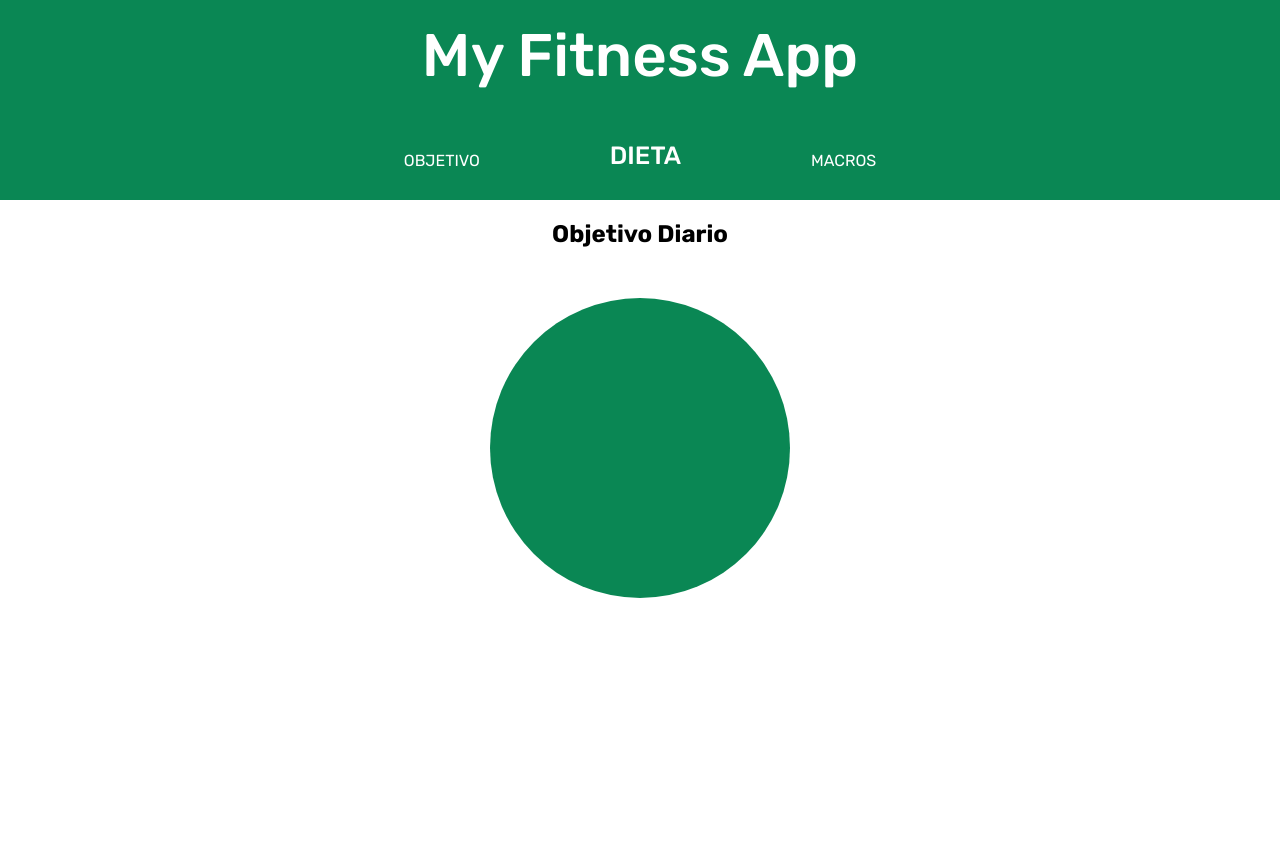
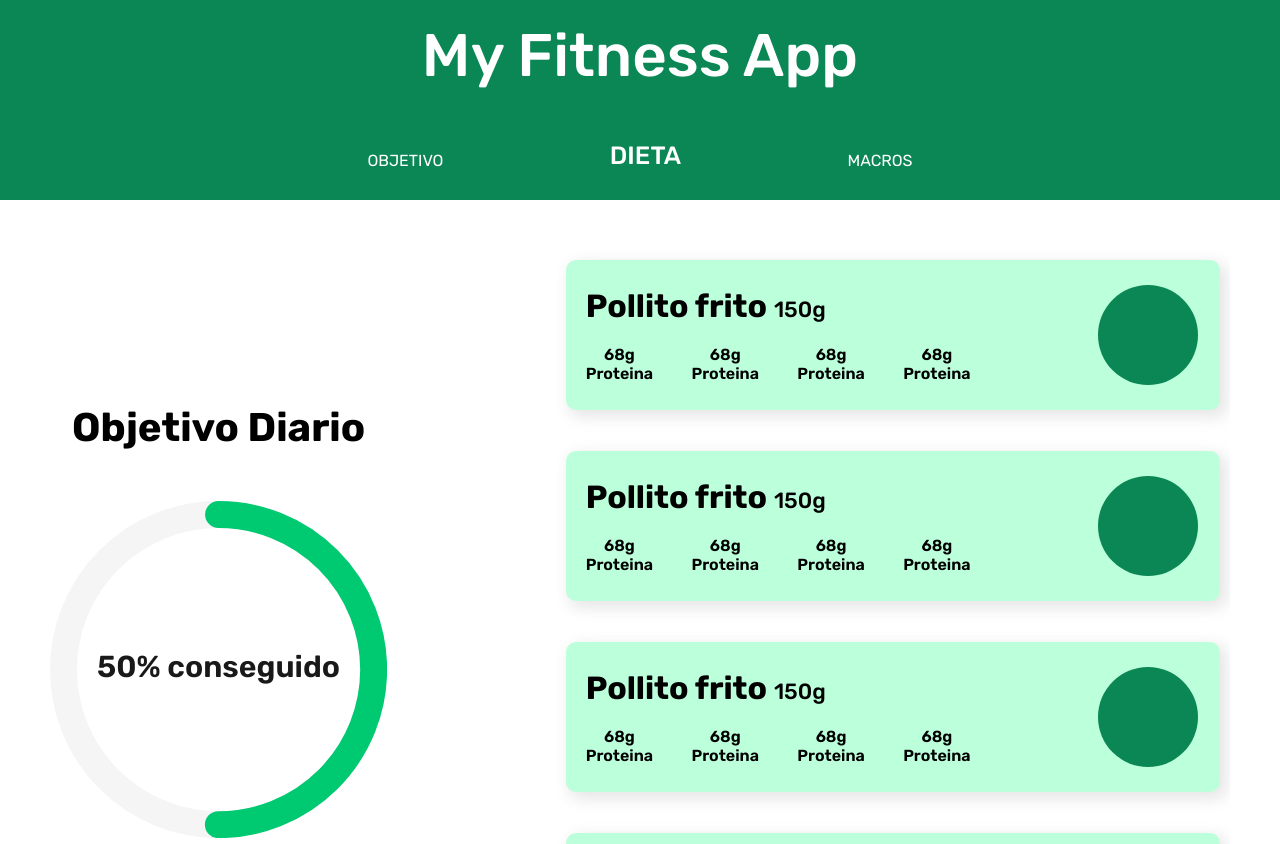
Before and after one commit to Alvarotloc/Front-end-MyFitnessApp, a React (Create React App) app: page / in a window 1280 px wide. Shown: the top 844 px of the page. Before the commit the page ends 800 px from the top, so only its background shows below. Built offline with nearby package versions, Linux system fonts and the light colour scheme.

Commit message:
Main estilizado, a falta de crear modal para añadir comida

```diff
--- a/package.json
+++ b/package.json
@@ -8,6 +8,7 @@
     "@testing-library/user-event": "^13.5.0",
     "axios": "^0.27.2",
     "react": "^18.1.0",
+    "react-circular-progressbar": "^2.0.4",
     "react-dom": "^18.1.0",
     "react-router-dom": "^6.3.0",
     "react-scripts": "5.0.1",
--- /dev/null
+++ b/src/components/Comida.js
@@ -0,0 +1,20 @@
+import MacroNutriente from "./MacroNutriente"
+
+const Comida = () => {
+  return (
+    <div className="comida">
+        <div className="contenido-comida">
+            <h3 className="nombre-comida">Pollito frito <span>150g</span></h3>
+            <div className="macros-contenedor">
+                <MacroNutriente />
+                <MacroNutriente />
+                <MacroNutriente />
+                <MacroNutriente />
+            </div>
+        </div>
+        <div className="circulo"></div>
+    </div>
+  )
+}
+
+export default Comida
--- a/src/components/Grafica.js
+++ b/src/components/Grafica.js
@@ -1,8 +1,19 @@
+import { CircularProgressbar, buildStyles } from "react-circular-progressbar";
+import "react-circular-progressbar/dist/styles.css";
 const Grafica = () => {
   return (
     <div className="contenedor-grafica">
-      <h2>Objetivo Diario</h2>
-      <div className="progress-bar"></div>
+      <h2 className="sub-titulo">Objetivo Diario</h2>
+      <CircularProgressbar
+        value={50}
+        text={`${50}% conseguido`}
+        styles={buildStyles({
+          pathColor: "#00CA71",
+          trailColor: "#F5F5F5",
+          pathTransitionDuration: 0.5,
+          textColor: "#191919",
+        })}
+      />
     </div>
   );
 };
--- /dev/null
+++ b/src/components/MacroNutriente.js
@@ -0,0 +1,10 @@
+const MacroNutriente = () => {
+  return (
+    <div className="macronutriente">
+        <p>68g</p>
+        <p>Proteina</p>
+    </div>
+  )
+}
+
+export default MacroNutriente
--- a/src/index.css
+++ b/src/index.css
@@ -1,64 +1,188 @@
-:root{
-  --primary:#0A8754;
-  --blanco:#FFFFFF;
+:root {
+  --primary: #0a8754;
+  --blanco: #ffffff;
+  --secundary: #bcffdb;
+  --grafica: #00ca71;
 }
-html{
+html {
   font-size: 62.5%;
-  box-sizing:border-box;
+  box-sizing: border-box;
 }
-*, *:before, *:after{
-  margin:0;
-  padding:0;
+*,
+*:before,
+*:after {
+  margin: 0;
+  padding: 0;
   appearance: none;
   box-sizing: inherit;
-  font-family: 'Rubik', sans-serif;
+  font-family: "Rubik", sans-serif;
 }
-body{
+body {
   font-size: 16px;
   /* Esto lo que hace es que 1rem equivalga a 10px */
 }
-.header-layout{
+.header-layout {
   background-color: var(--primary);
   padding: 2rem 0 3rem 0;
   display: grid;
   justify-items: center;
   row-gap: 5rem;
 }
-.titulo-app{
+.titulo-app {
   font-size: 6rem;
   font-weight: 500;
   text-transform: capitalize;
   color: var(--blanco);
+  text-align: center;
 }
-.nav-principal{
+.nav-principal {
   display: flex;
   align-items: flex-end;
-  gap: 13rem;
+  gap: 13vw;
 }
-.nav-principal a{
+.nav-principal a {
   text-decoration: none;
   color: var(--blanco);
   text-transform: uppercase;
-  transition: all .3s;
+  transition: all 0.3s;
 }
 .activo {
   font-weight: 500;
   font-size: 2.5rem;
 }
-.nav-principal a:hover{
+.nav-principal a:hover {
   font-size: 1.7rem;
 }
-.contenedor-outlet{
-  padding: 2rem;
+.contenedor-outlet {
+  padding: 5rem;
 }
-.contenedor-grafica{
+.dieta-main {
+  display: flex;
+  flex-direction: column;
+  align-items: center;
+  gap: 10rem;
+}
+@media (min-width: 1200px) {
+  .dieta-main {
+    display: grid;
+    grid-template-columns: repeat(7, 1fr);
+    gap: 0;
+  }
+}
+.contenedor-grafica {
   display: grid;
   justify-items: center;
   gap: 5rem;
+  width: 50vw;
 }
-.progress-bar{
-  height: 30rem;
-  width: 30rem;
+@media (min-width: 1200px) {
+  .contenedor-grafica {
+    grid-column: 1 / 3;
+    width: auto;
+  }
+}
+.sub-titulo {
+  font-size: 4rem;
+  text-align: center;
+}
+.CircularProgressbar .CircularProgressbar-text {
+  font-size: 0.9rem !important;
+  font-weight: 600;
+}
+.contenedor-comidas {
+  grid-column: 4 / 8;
+  display: grid;
+  gap: 5rem;
+}
+.comidas {
+  overflow-y: scroll;
+  padding: 1rem;
+  height: 80vh;
+  display: grid;
+  row-gap: 4.1rem;
+}
+/* .comidas::-webkit-scrollbar {
+  display: none;
+} */
+.comida {
+  background-color: var(--secundary);
+  padding: 2rem;
+  border-radius: 1rem;
+  display: flex;
+  flex-direction: column;
+  align-items: center;
+  gap: 3rem;
+  -webkit-box-shadow: 5px 5px 15px 2px rgba(220, 220, 220, 0.7);
+  box-shadow: 5px 5px 15px 2px rgba(220, 220, 220, 0.7);
+}
+@media (min-width: 768px) {
+  .comida {
+    display: grid;
+    grid-template-columns: repeat(6, 1fr);
+    height: 15rem;
+    gap: 0;
+  }
+}
+.contenido-comida {
+  display: flex;
+  flex-direction: column;
+  row-gap: 2rem;
+  align-items: center;
+}
+@media (min-width: 768px) {
+  .contenido-comida {
+    grid-column: 1 / 6;
+    align-items: flex-start;
+  }
+}
+.macros-contenedor {
+  display: flex;
+  flex-wrap: wrap;
+  gap: 3vw;
+  font-weight: 600;
+  justify-content: center;
+}
+@media (min-width: 455px) {
+  .macros-contenedor {
+    flex-wrap: nowrap;
+  }
+}
+.nombre-comida {
+  font-size: 3.2rem;
+}
+.nombre-comida span {
+  font-size: 2.2rem;
+  font-weight: 500;
+}
+.macronutriente {
+  text-align: center;
+  /* background-color: var(--grafica);
+  padding: 1rem;
+  border-radius: 1rem; */
+}
+.circulo {
+  height: 10rem;
+  width: 10rem;
   border-radius: 50%;
   background-color: var(--primary);
 }
+@media (min-width: 768px) {
+  .circulo {
+    grid-column: 6 / 7;
+  }
+}
+.boton {
+  padding: 1.5rem;
+  border: none;
+  background-color: var(--primary);
+  color: var(--blanco);
+  text-transform: uppercase;
+  font-size: 1.8rem;
+  font-weight: 600;
+  border-radius: 1rem;
+  transition: background-color 0.4s;
+}
+.boton:hover {
+  background-color: #09754a;
+  cursor: pointer;
+}
--- a/src/pages/DietaMain.js
+++ b/src/pages/DietaMain.js
@@ -1,11 +1,24 @@
+import Comida from "../components/Comida"
 import Grafica from "../components/Grafica"
 
 const DietaMain = () => {
   return (
-    <main>
+    <main className="dieta-main">
       <Grafica />
-      <div className="comidas">
-
+      <div className="contenedor-comidas">
+        <div className="comidas">
+          <Comida />
+          <Comida />
+          <Comida />
+          <Comida />
+          <Comida />
+          <Comida />
+          <Comida />
+          <Comida />
+          <Comida />
+          <Comida />
+        </div>
+        <button className="boton">Agregar Comida</button>
       </div>
     </main>
   )
```
Also changed, not shown: 1 other file (tests, documents, lock files or other folders).
